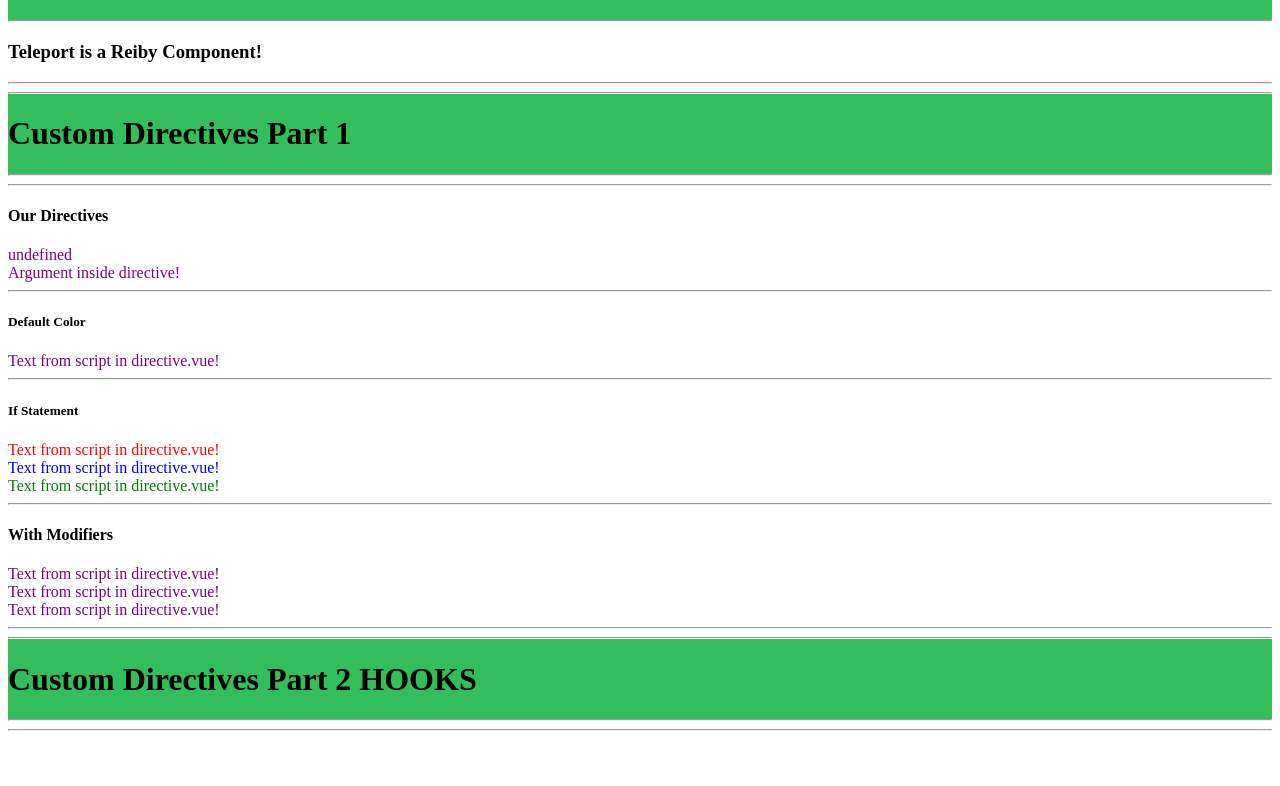
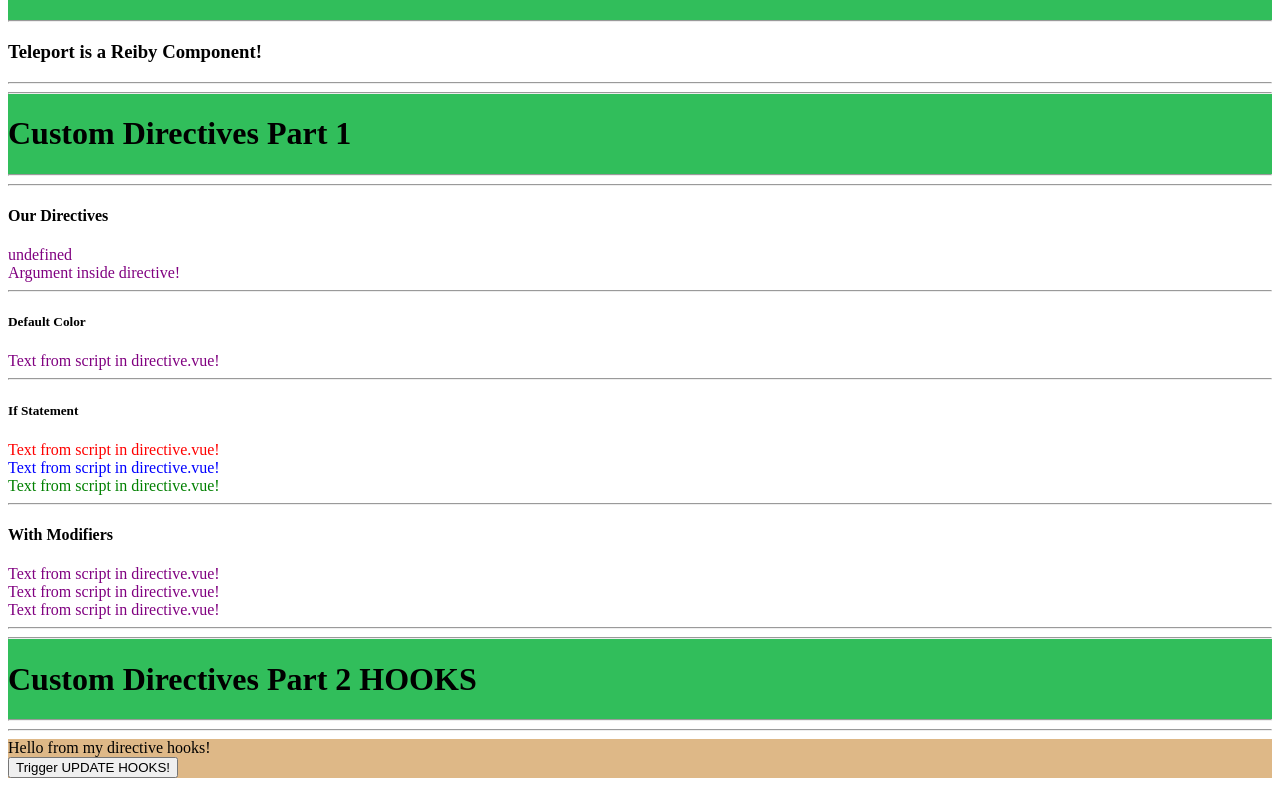
Before and after one commit to ReibyArt/Udemy-Vue3-Pinia-Firebase-Course, a Vue app in the folder Section 4 - Components And Nodes/: page / in a window 1280 px wide. Shown: the part 2047-2833 px from the top of the page. Before the commit the page ends 2786 px from the top, so only its background shows below. Built offline with nearby package versions, Linux system fonts and the light colour scheme.

Commit message:
Custom directives hooks

```diff
--- a/Section 4 - Components And Nodes/src/App.vue
+++ b/Section 4 - Components And Nodes/src/App.vue
@@ -105,6 +105,9 @@
     <hr />
   </div>
   <hr />
+  <div class="hooks">
+    <Index />
+  </div>
 </template>
 
 <!-- With Setup in Script! Very nice! -->
@@ -121,6 +124,7 @@ import Life from './components/Lifecycle/index.vue'
 import Aranel from './components/Players/Aranel.vue'
 import Reiby from './components/Players/Reiby.vue'
 import Directives from './components/Directives/directive.vue'
+import Index from './components/Directives/index.vue'
 
 // VAR //
 
@@ -192,6 +196,9 @@ body {
 li {
   color: red;
 }
+.hooks {
+  background-color: burlywood;
+}
 </style>
 
 <!-- Without setup in script -->
--- /dev/null
+++ b/Section 4 - Components And Nodes/src/components/Directives/index.vue
@@ -0,0 +1,13 @@
+<template>
+  <div v-hooks="hookText">
+    <h1>Index.vue</h1>
+  </div>
+  <div>
+    <button @click="hookText = 'Hook Text is Updated!'">Trigger UPDATE HOOKS!</button>
+  </div>
+</template>
+
+<script setup>
+import { ref } from 'vue'
+const hookText = ref('Hooks Text!')
+</script>
--- a/Section 4 - Components And Nodes/src/components/Lifecycle/index.vue
+++ b/Section 4 - Components And Nodes/src/components/Lifecycle/index.vue
@@ -9,34 +9,41 @@
 </template>
 
 <script setup>
-import { onBeforeMount, onMounted, onBeforeUpdate, onUpdated, onBeforeUnmount, onUnmounted, ref } from 'vue';
+import {
+  onBeforeMount,
+  onMounted,
+  onBeforeUpdate,
+  onUpdated,
+  onBeforeUnmount,
+  onUnmounted,
+  ref,
+} from 'vue'
 
 // VAR //
-const text = ref('Some text');
+const text = ref('Some text')
 
 // HOOKS //
-onBeforeMount(()=>{
-  console.log('1 --> onBeforeMount');
+onBeforeMount(() => {
+  // console.log('1 --> onBeforeMount');
 })
 
-onMounted(()=>{
-  console.log('2 --> onMounted');
+onMounted(() => {
+  // console.log('2 --> onMounted');
 })
 
-onBeforeUpdate(()=>{
-  console.log('3 --> onBeforeUpdate');
+onBeforeUpdate(() => {
+  console.log('3 --> onBeforeUpdate')
 })
 
-onUpdated(()=>{
-  console.log('4 --> onUpdated');
+onUpdated(() => {
+  console.log('4 --> onUpdated')
 })
 
-onBeforeUnmount(()=>{
-  console.log('5 --> onBeforeUnmount');
+onBeforeUnmount(() => {
+  console.log('5 --> onBeforeUnmount')
 })
 
-onUnmounted(()=>{
-  console.log('6 --> onUnmounted');
+onUnmounted(() => {
+  console.log('6 --> onUnmounted')
 })
-
 </script>
--- a/Section 4 - Components And Nodes/src/main.js
+++ b/Section 4 - Components And Nodes/src/main.js
@@ -41,6 +41,48 @@ app.directive('awesome', {
     // el.style.fontSize = binding.modifiers.small ? '10px' : '16px'
   }
 });
+// Custom directive hooks
+app.directive('hooks', {
+  // Hooks //
+  created(el) {
+    console.log('created');
+    console.log(el.parentNode + ' -> el.parent'); // NULL
+  },
+
+  // Hint! //
+  beforeMount(el) {
+    console.log('beforeMount');
+    console.log(el.parentNode + ' -> el.parent'); // NULL
+
+    el.innerHTML = 'Hello from my directive hooks!'
+    console.log('My hook!');
+  },
+
+  mounted(el) {
+    console.log('mounted');
+    console.log(el.parentNode + ' -> el.parent'); // our div in index.vue
+
+  },
+
+  beforeUpdate(el, binding) {
+    console.log('beforeUpdate!')
+    console.log(el.parentNode);
+    el.innerHTML = binding.value;
+  },
+
+  updated(el) {
+    console.log('UPDATED!');
+    console.log(el.parentNode + ' -> el.parent'); // NULL
+  },
+
+  beforeUnmount() {
+    console.log('beforeUnmount!');
+  },
+
+  unmounted() {
+    console.log('unmounted! FINISH!');
+  }
+});
 
 // MAIN APP //
 app.mount("#app");
```
